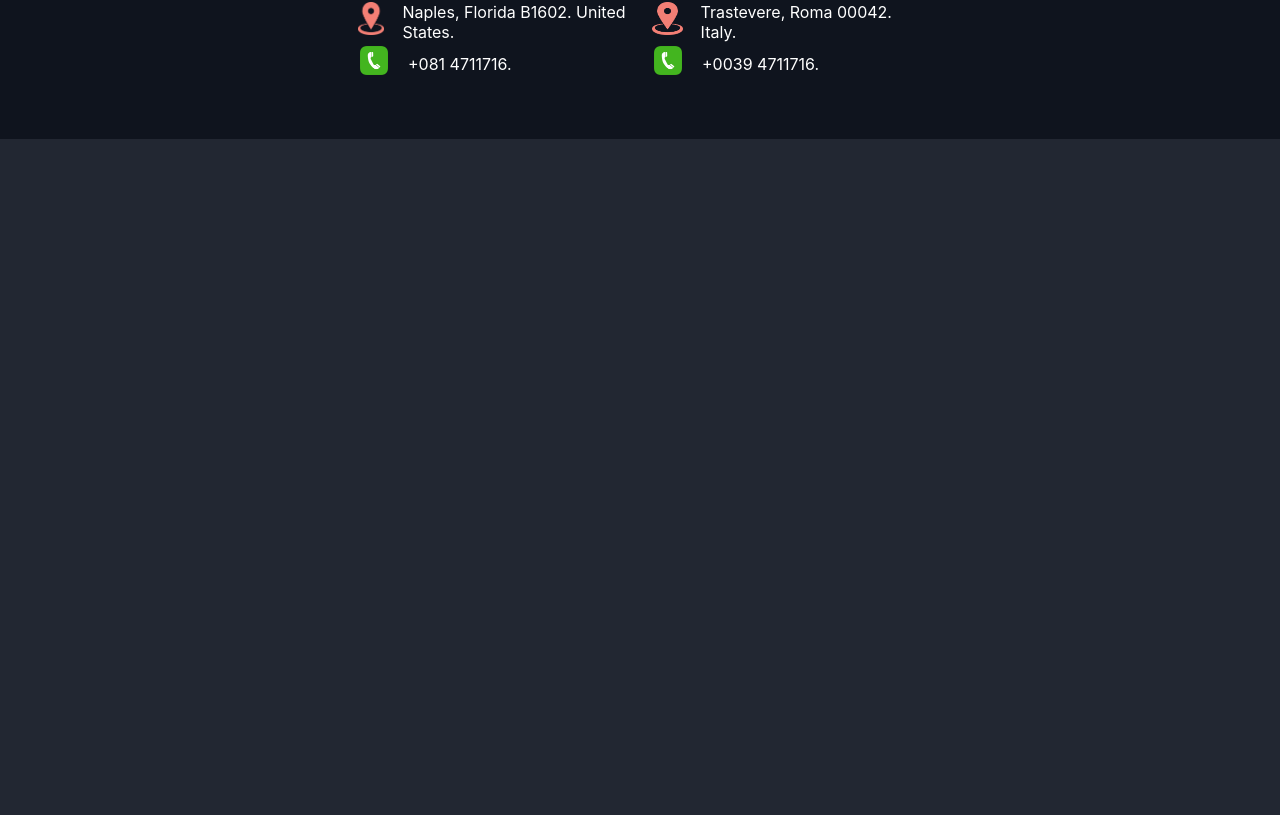
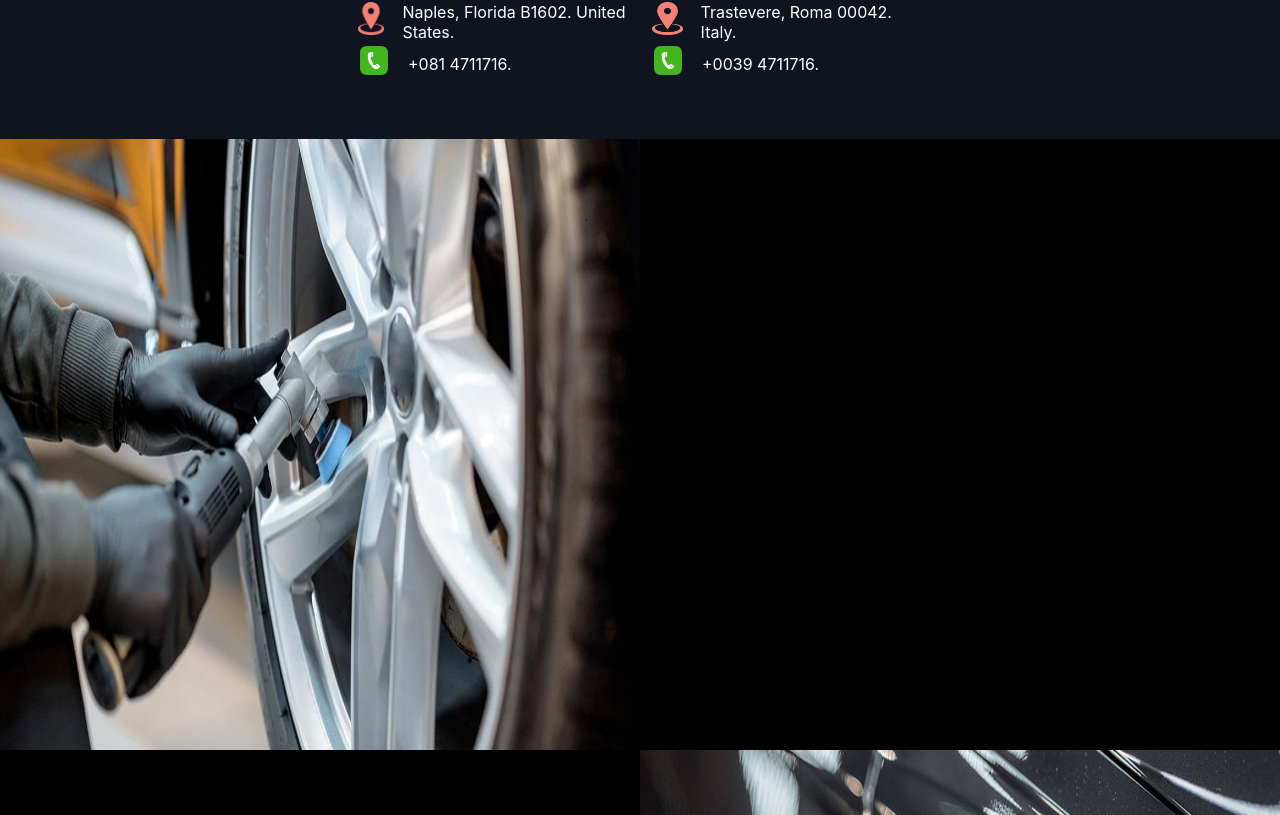
Before and after one commit to NicolasFranzese/msdesarmaderos, a React (Create React App) app: page / in a window 1280 px wide. Shown: the part 2625-3440 px from the top of the page. Built offline with nearby package versions, Linux system fonts and the light colour scheme.

Commit message:
fourth section structure

```diff
--- a/src/App.css
+++ b/src/App.css
@@ -1,6 +1,7 @@
 .section-container {
   width: 100%;
   min-height: 100vh;
+
 }
 
 .first-section {
@@ -290,5 +291,27 @@
 }
 
 .fourth-section {
-  background: #222732;
+  background: black;
+  height: 1222px;
 }
+
+.structure {
+
+  display: flex;
+  flex-flow: row nowrap;
+  height: 50%;
+
+}
+
+.internal-structure {
+  width: 50%;
+
+
+}
+
+.clean-img {
+  width: 100%;
+  height: 100%;
+
+
+}
--- a/src/App.js
+++ b/src/App.js
@@ -12,7 +12,8 @@ import finanzas from "./images/finanzas.png";
 import ubicacion from "./images/ubicacion.png";
 import telefono from "./images/telefono2.png";
 import maps from "./images/maps.png";
-
+import clean from "./images/clean.jpg"
+import clean2 from "./images/clean2.jpg"
 function App() {
   return (
     <div id="App">
@@ -188,7 +189,35 @@ function App() {
         </div>
       </div>
 
-      <div className="section-container fourth-section"></div>
+      <div className="section-container fourth-section">
+
+        <div className="structure">
+          <div className="internal-structure">
+            <img className="clean-img" src={clean}></img>
+          </div>
+          <div></div>
+        </div>
+        <div className="structure">
+          <div className="internal-structure">
+          </div>
+          <div className="internal-structure"> <img className="clean-img" src={clean2}></img></div>
+        </div>
+
+
+
+
+
+
+
+
+
+
+
+
+
+
+
+      </div>
     </div>
   );
 }
```
Also changed, not shown: src/images/clean.jpg (added), src/images/clean2.jpg (added).
